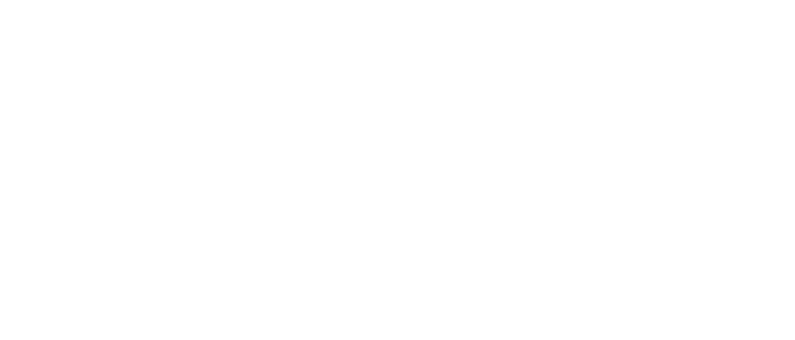
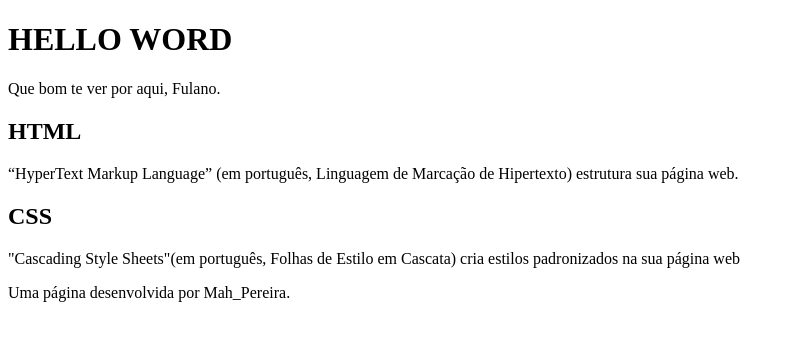
Before and after one commit to Profe-Mahriana/Hello-Word, a plain HTML site: page index.html in a window 1280 px wide. Shown: the whole page, without its empty margins (0-795 px from the left). Drawn offline with Linux system fonts and the light colour scheme.

Commit message:
Add texto

```diff
--- a/index.html
+++ b/index.html
@@ -6,6 +6,26 @@
     <title>Helllo Word</title>
 </head>
 <body>
+    <header>
 
+        <h1>HELLO WORD</h1>
+        <p>Que bom te ver por aqui, Fulano.</p>
+
+    </header>
+
+    <section>
+
+        <h2>HTML</h2>
+        <p>“HyperText Markup Language” (em português, Linguagem de Marcação de Hipertexto) estrutura sua página web.</p>
+
+        <h2>CSS</h2>
+        <p>"Cascading Style Sheets"(em português, Folhas de Estilo em Cascata) cria estilos padronizados na sua página web</p>
+
+    </section>
+
+    <footer>
+        <p> Uma página desenvolvida por Mah_Pereira.</p>
+
+    </footer>
 </body>
 </html>
```
